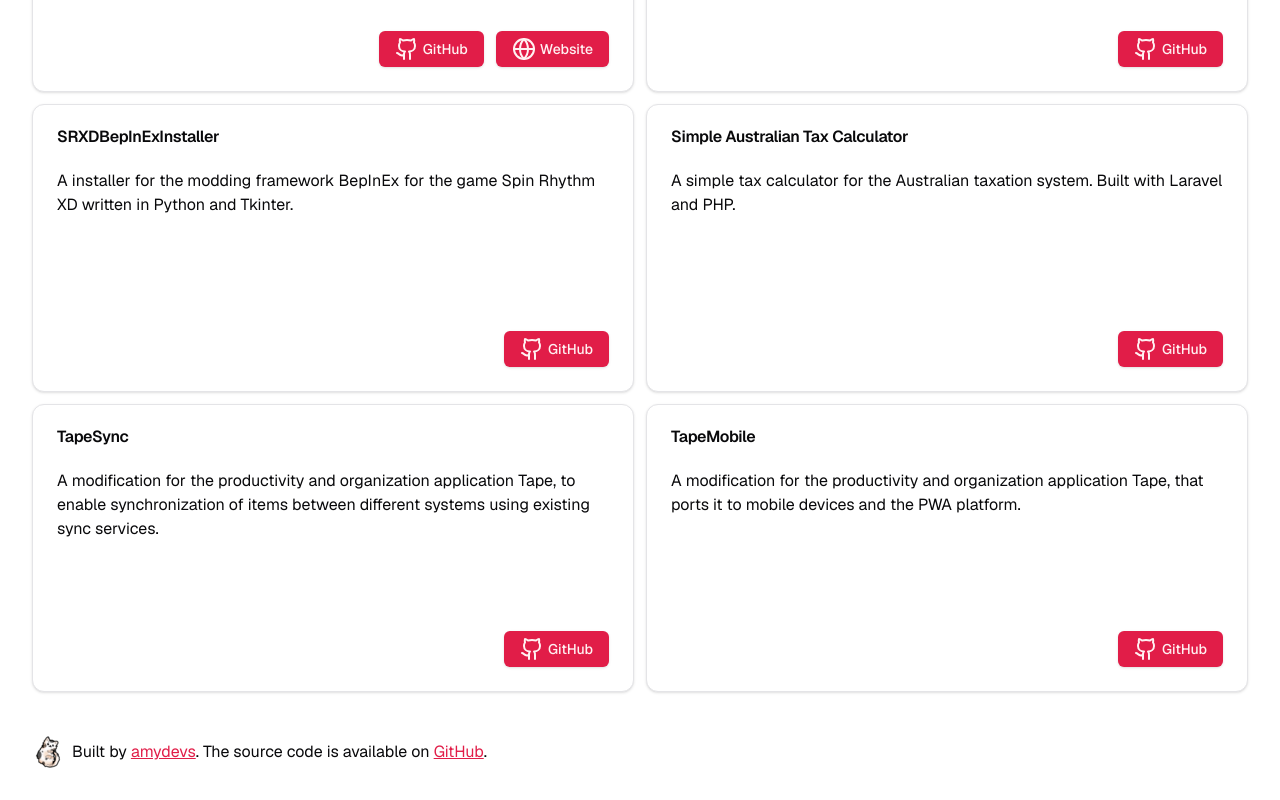
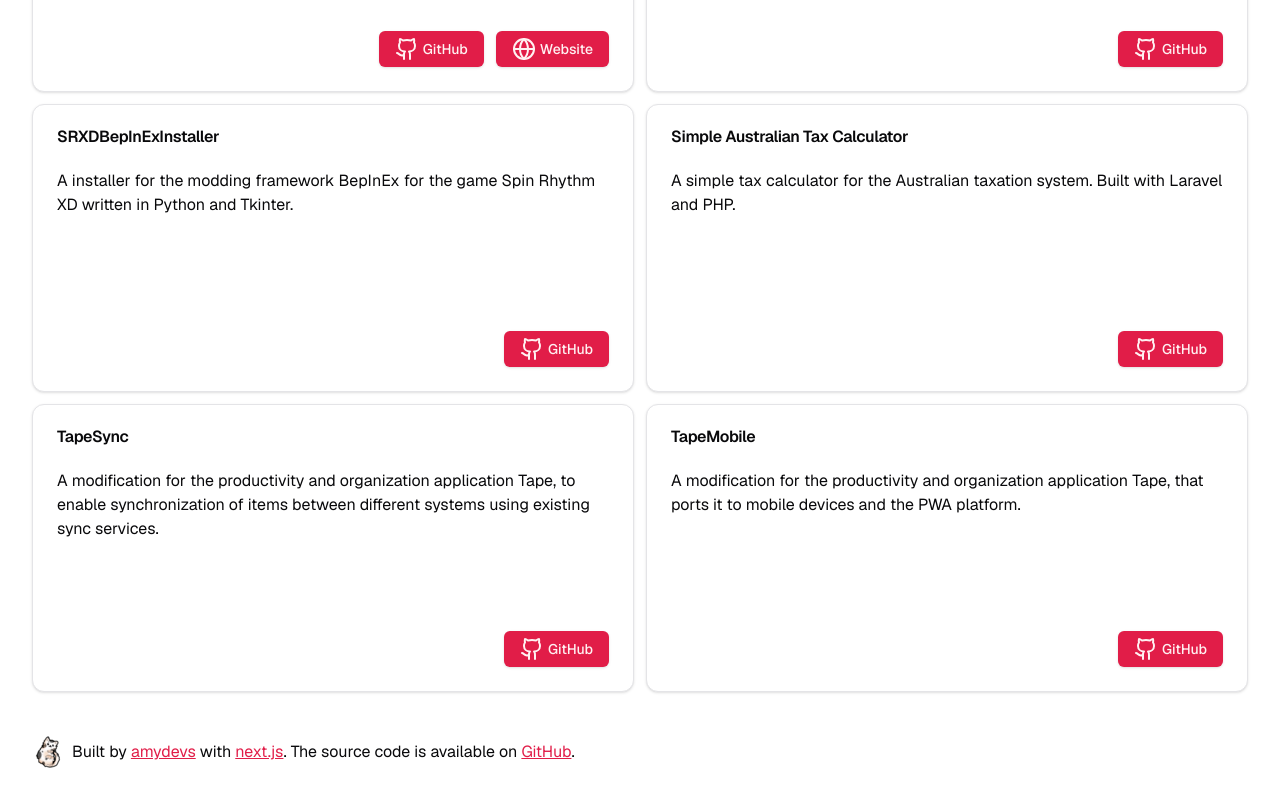
Before and after one commit to amydevs/amydevs.github.io, a Next.js app: page /portfolio in a window 1280 px wide. Shown: the part 1488-2288 px from the top of the page. Built offline with nearby package versions, Linux system fonts and the light colour scheme.

Commit message:
fix: added next.js information to footer

```diff
--- a/src/components/Footer.tsx
+++ b/src/components/Footer.tsx
@@ -16,6 +16,10 @@ const Footer = React.forwardRef<
           Built by{" "}
           <Link className="underline text-primary" href={`https://github.com/${env.NEXT_PUBLIC_GH_USER}`}>
             { env.NEXT_PUBLIC_GH_USER }
+          </Link>{" "}
+          with {" "}
+          <Link className="underline text-primary" href={"https://nextjs.org/"}>
+            next.js
           </Link>
           .
           The source code is available on{" "}
```
